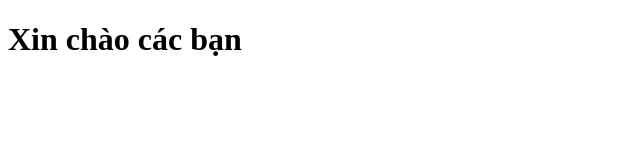
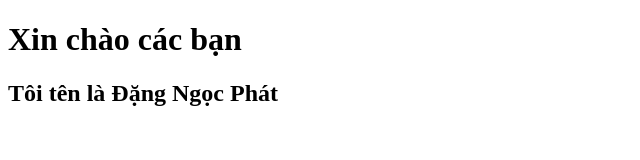
Before and after one commit to PhatDang-NT/learn-git, a plain HTML site: page index.html in a window 1280 px wide. Shown: the whole page, without its empty margins (0-640 px from the left). Drawn offline with Linux system fonts and the light colour scheme.

Commit message:
Update index.html file

```diff
--- a/index.html
+++ b/index.html
@@ -8,5 +8,6 @@
 </head>
 <body>
     <h1>Xin chào các bạn</h1>
+    <h2>Tôi tên là Đặng Ngọc Phát</h2>
 </body>
 </html>
```
